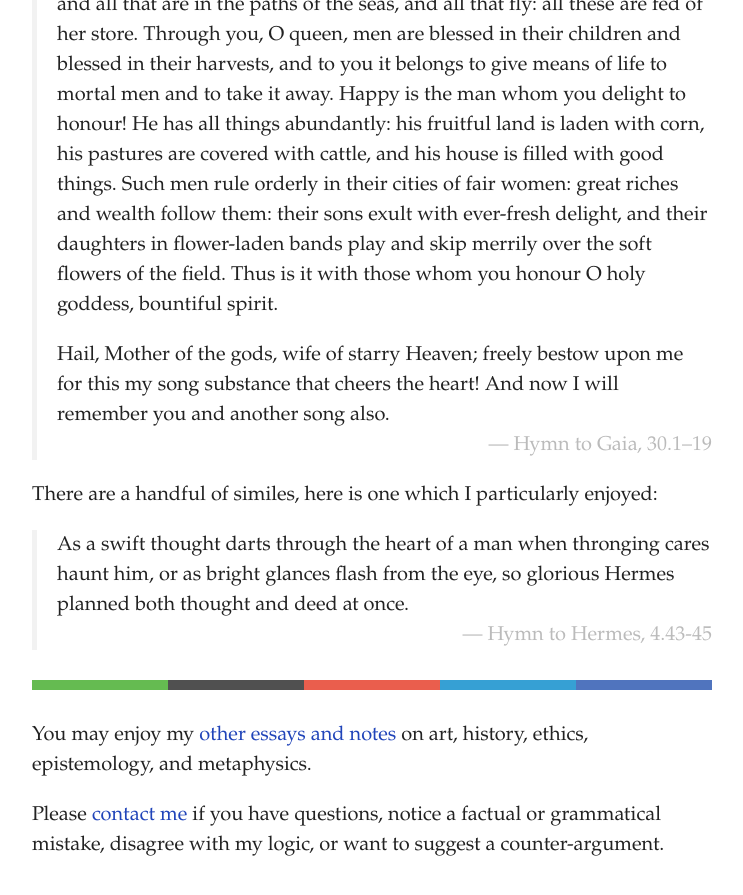
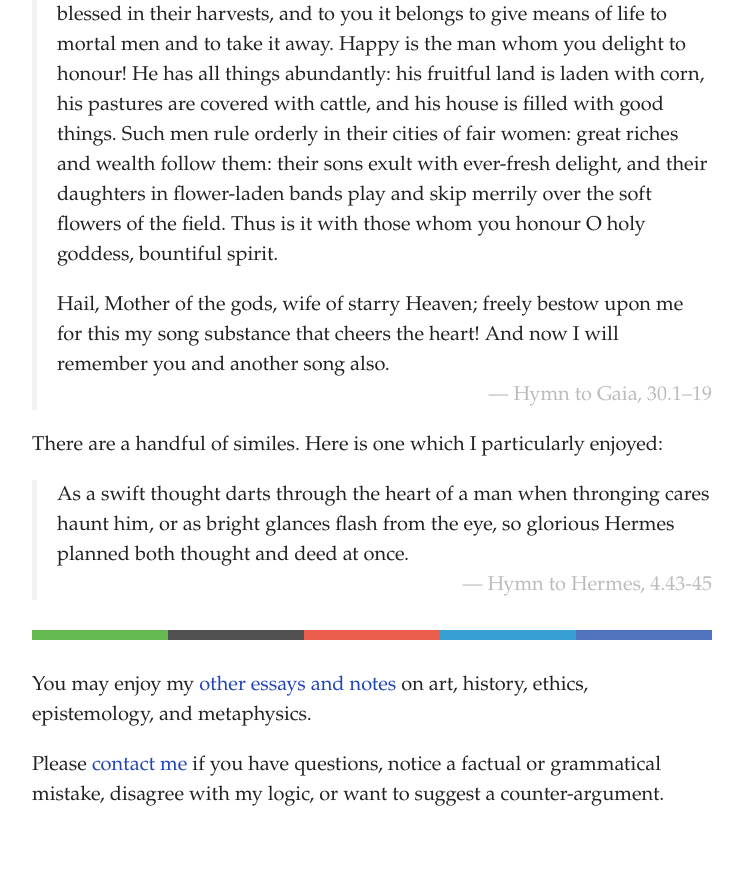
Before and after one commit to artsandmetaphysics/goodlifeodyssey, a Jekyll site: the page built from _notes/homeric-hymns.md, in a window 1280 px wide and 900 px high, scrolled down 2675 px. Shown: the top 895 px of the window, without its empty margins (268-1011 px from the left). Built offline with Jekyll 4.4.1, drawn with Linux system fonts in a browser that asks for light colours; after the commit the page ends 3525 px from its top, so only the background shows below that; some of the changed text lies outside the part shown.

Commit message:
Fix typo; prune

```diff
--- a/_notes/homeric-hymns.md
+++ b/_notes/homeric-hymns.md
@@ -49,6 +47,6 @@
 >
 > Hail, Mother of the gods, wife of starry Heaven; freely bestow upon me for this my song substance that cheers the heart! And now I will remember you and another song also. <cite>Hymn to Gaia, 30.1--19</cite>
 
-There are a handful of similes, here is one which I particularly enjoyed:
+There are a handful of similes.  Here is one which I particularly enjoyed:
 
 > As a swift thought darts through the heart of a man when thronging cares haunt him, or as bright glances flash from the eye, so glorious Hermes planned both thought and deed at once. <cite>Hymn to Hermes, 4.43-45</cite>
```
Also changed, not shown: other parts of _notes/homeric-hymns.md (+1 -3 lines).
